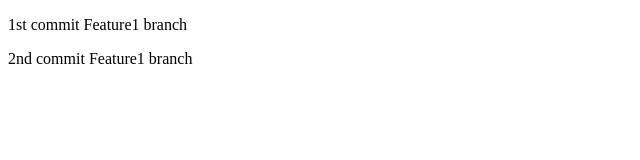
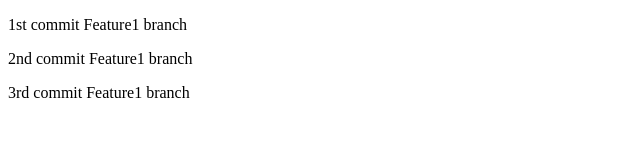
Before and after one commit to Nikita-Kukenko/Learning_Git, a plain HTML site: page index.html in a window 1280 px wide. Shown: the whole page, without its empty margins (0-640 px from the left). Drawn offline with Linux system fonts and the light colour scheme.

Commit message:
3rd commit Feature1 branch

```diff
--- a/index.html
+++ b/index.html
@@ -16,5 +16,6 @@
 
   <p>1st commit Feature1 branch</p>
   <p>2nd commit Feature1 branch</p>
+  <p>3rd commit Feature1 branch</p>
 </body>
 </html>
```
